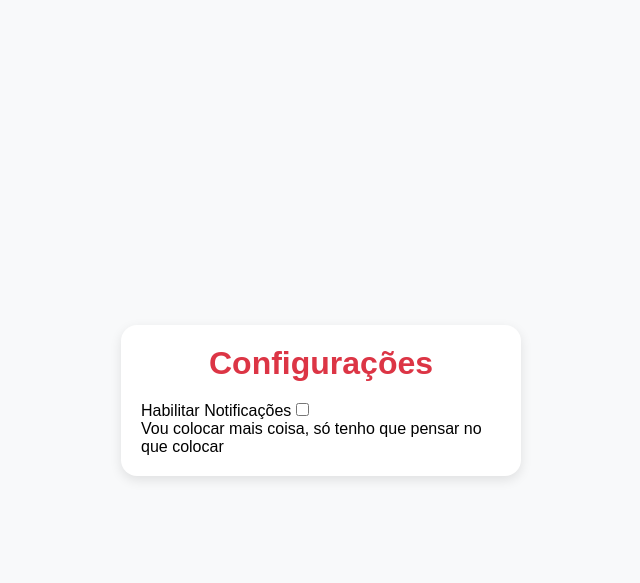
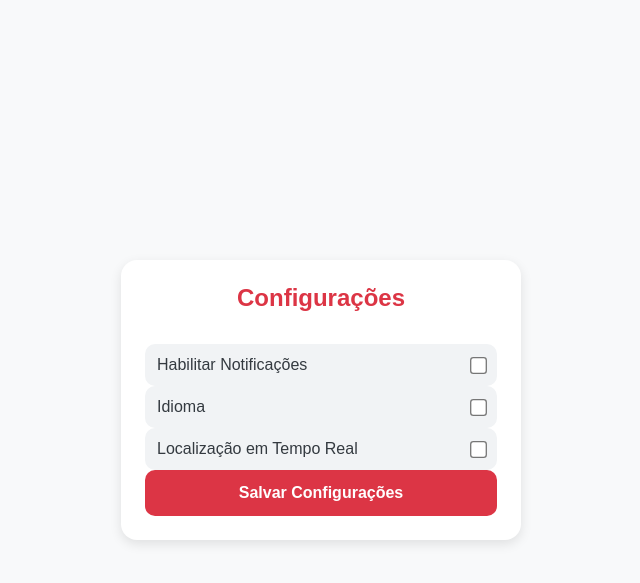
Before and after one commit to rafaelcunhaa/Projeto-de-Engenharia-de-Software-II---SafeCircle, a Flask app: page /configuracoes in a window 1280 px wide. Shown: the top 583 px of the page, without its empty margins (319-959 px from the left). Run offline with Flask 3, Linux system fonts and the light colour scheme.

Commit message:
Mudanças nas configurações

```diff
--- a/templates/configuracoes.html
+++ b/templates/configuracoes.html
@@ -1,8 +1,8 @@
 <!DOCTYPE html>
 <html lang="pt-br">
 <head>
-    <meta charset="UTF-8">
-    <meta name="viewport" content="width=device-width, initial-scale=1.0">
+  <meta charset="UTF-8" />
+  <meta name="viewport" content="width=device-width, initial-scale=1.0"/>
   <title>Configurações</title>
   <style>
     * {
@@ -22,9 +22,9 @@
     .container {
       width: 90%;
       max-width: 400px;
-        background-color: #fff;
+      background-color: #ffffff;
       border-radius: 16px;
-        padding: 20px;
+      padding: 24px;
       display: grid;
       gap: 20px;
       box-shadow: 0 4px 12px rgba(0, 0, 0, 0.1);
@@ -35,9 +35,61 @@
       color: #dc3545;
     }
 
+    header h1 {
+      font-size: 24px;
+      margin-bottom: 12px;
+    }
+
+    .setting {
+      display: flex;
+      justify-content: space-between;
+      align-items: center;
+      padding: 12px;
+      background-color: #f1f3f5;
+      border-radius: 10px;
+    }
+
+    .setting label {
+      font-size: 16px;
+      color: #343a40;
+    }
+
+    .setting input[type="checkbox"] {
+      transform: scale(1.3);
+      cursor: pointer;
+    }
+
+    .info {
+      font-size: 14px;
+      color: #6c757d;
+      text-align: center;
+    }
+
+    .botao {
+      background-color: #dc3545;
+      color: white;
+      padding: 14px;
+      border: none;
+      border-radius: 10px;
+      font-size: 16px;
+      font-weight: bold;
+      width: 100%;
+      cursor: pointer;
+      transition: background-color 0.3s ease;
+    }
+
+    .botao:hover {
+      background-color: #c82333;
+    }
+
     @media screen and (max-width: 400px) {
       .container {
         padding: 16px;
+      }
+
+      .botao {
+        font-size: 14px;
+        padding: 12px;
       }
     }
   </style>
@@ -49,11 +101,20 @@
     </header>
 
     <main>
-            <div>
-                <label>Habilitar Notificações</label>
-                <input type="checkbox" title="Habilitar Notificações">
+      <div class="setting">
+        <label for="notificacoes">Habilitar Notificações</label>
+        <input type="checkbox" id="notificacoes" title="Habilitar Notificações">
       </div>
-            <p>Vou colocar mais coisa, só tenho que pensar no que colocar</p>
+      <div class="setting">
+        <label for="idioma">Idioma</label>
+        <input type="checkbox" id="idioma" title="Trocar idioma">
+      </div>
+      <div class="setting">
+        <label for="notificacoes">Localização em Tempo Real</label>
+        <input type="checkbox" id="idioma" title="Trocar idioma">
+      </div>
+
+      <button class="botao">Salvar Configurações</button>
     </main>
   </div>
 </body>
```
Lines whose indentation alone changed are shown as unchanged.
